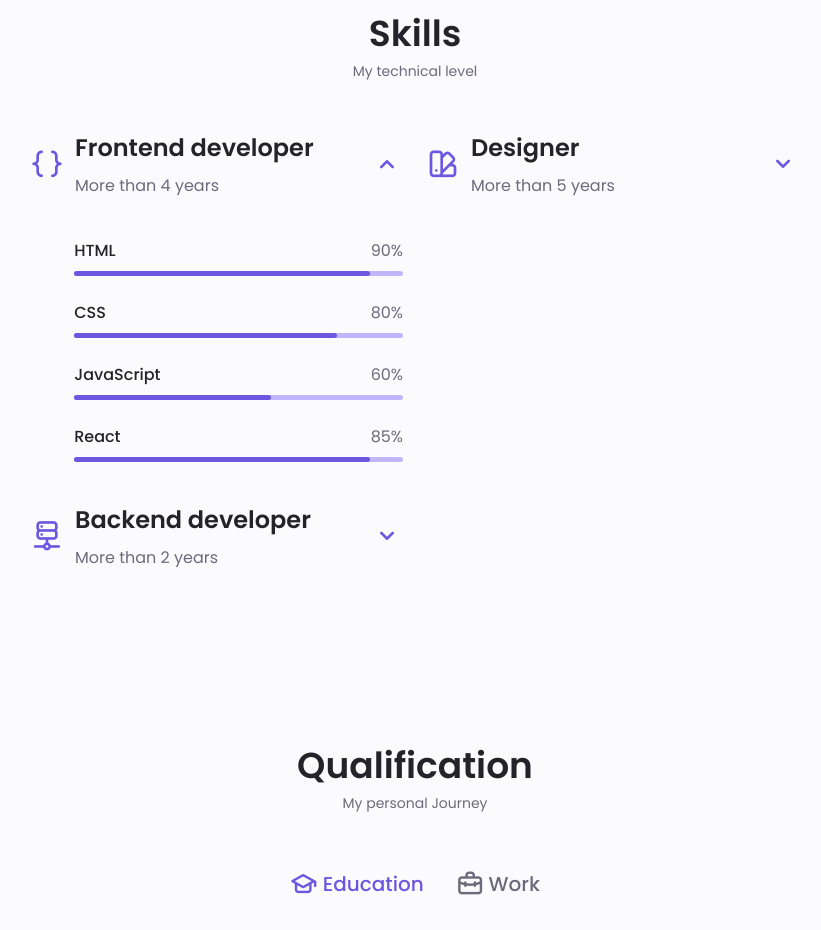
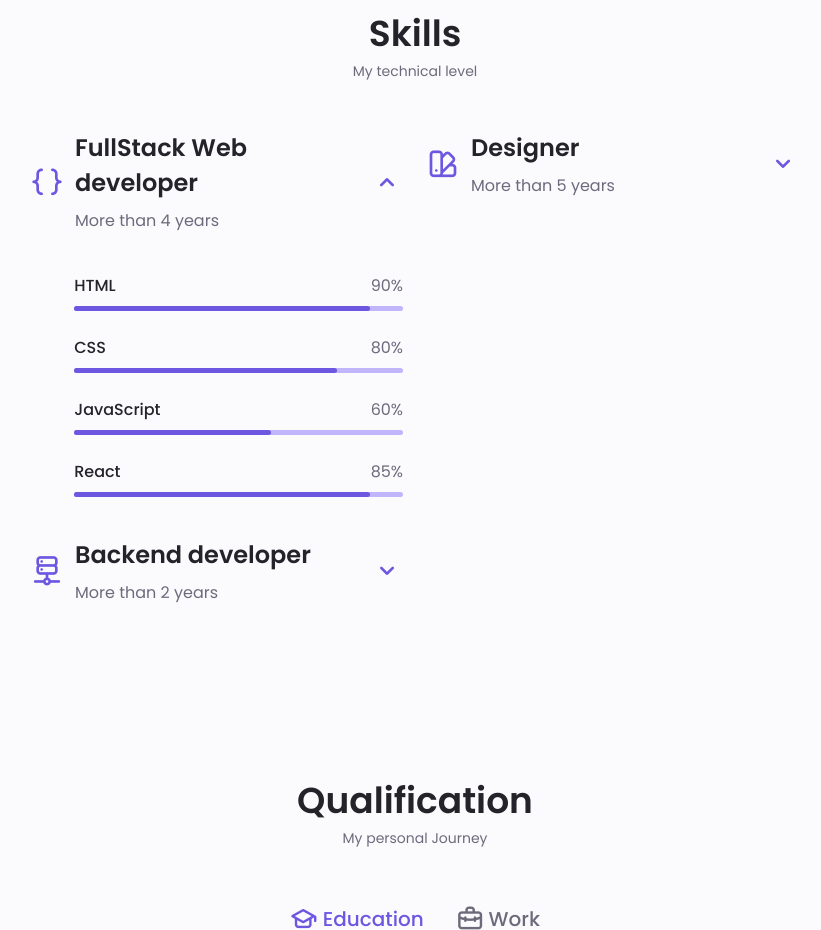
Before and after one commit to glitch-io/Portfolio-Website, a plain HTML site: page index.html in a window 1280 px wide. Shown: the part 1360-2290 px from the top of the page, without its empty margins (225-1046 px from the left). Drawn offline with nearby package versions, Linux system fonts and the light colour scheme.

Commit message:
Update index.html

```diff
--- a/index.html
+++ b/index.html
@@ -155,7 +155,7 @@
                         <div class="skills__header">
                             <i class="uil uil-brackets-curly skills__icon"></i>
                             <div>
-                                <h1 class="skills__titles">Frontend developer</h1>
+                                <h1 class="skills__titles">FullStack Web developer</h1>
                                 <span class="skills__subtitle">More than 4 years</span>
                             </div>
                             <i class="uil uil-angle-down skills__arrow"></i>
```
